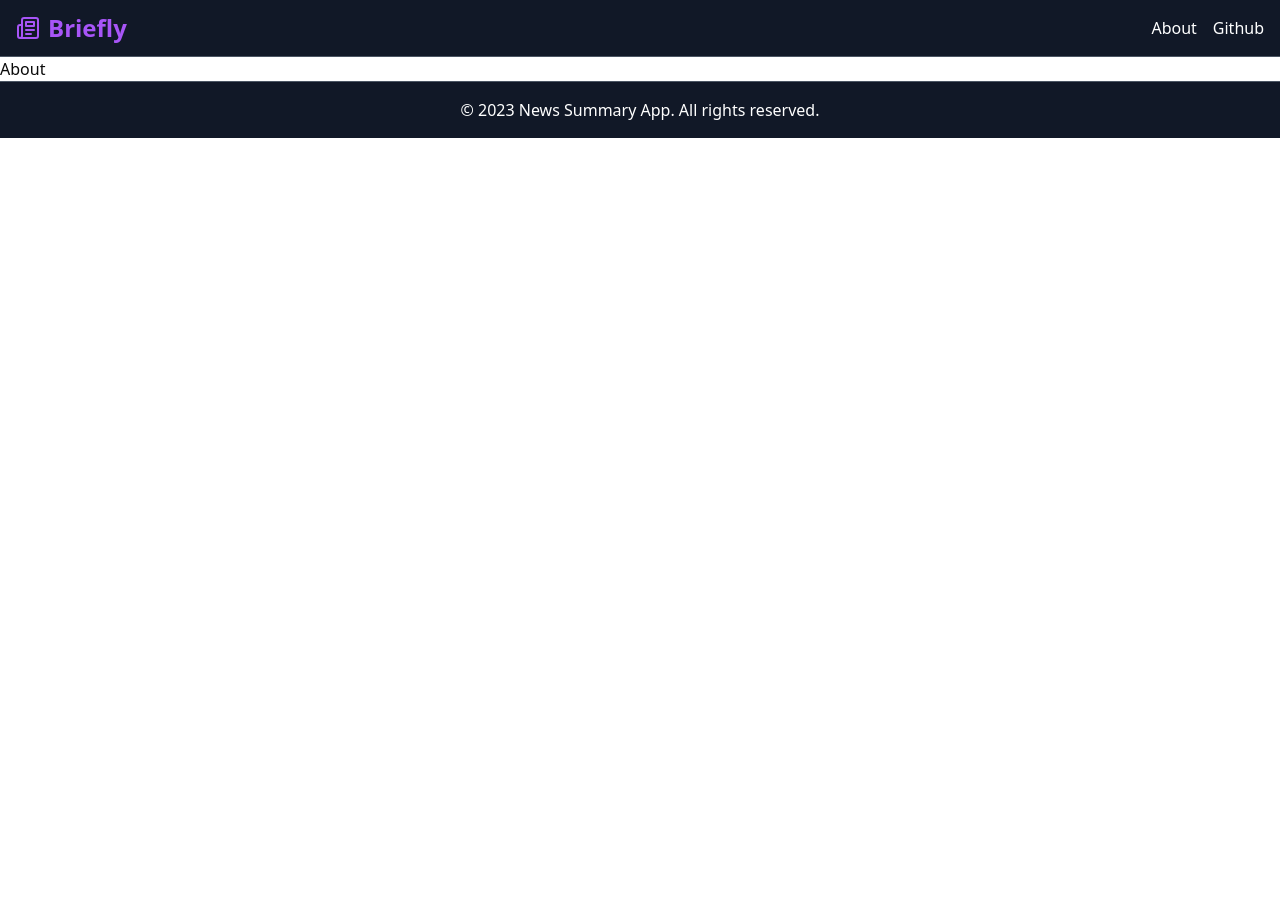
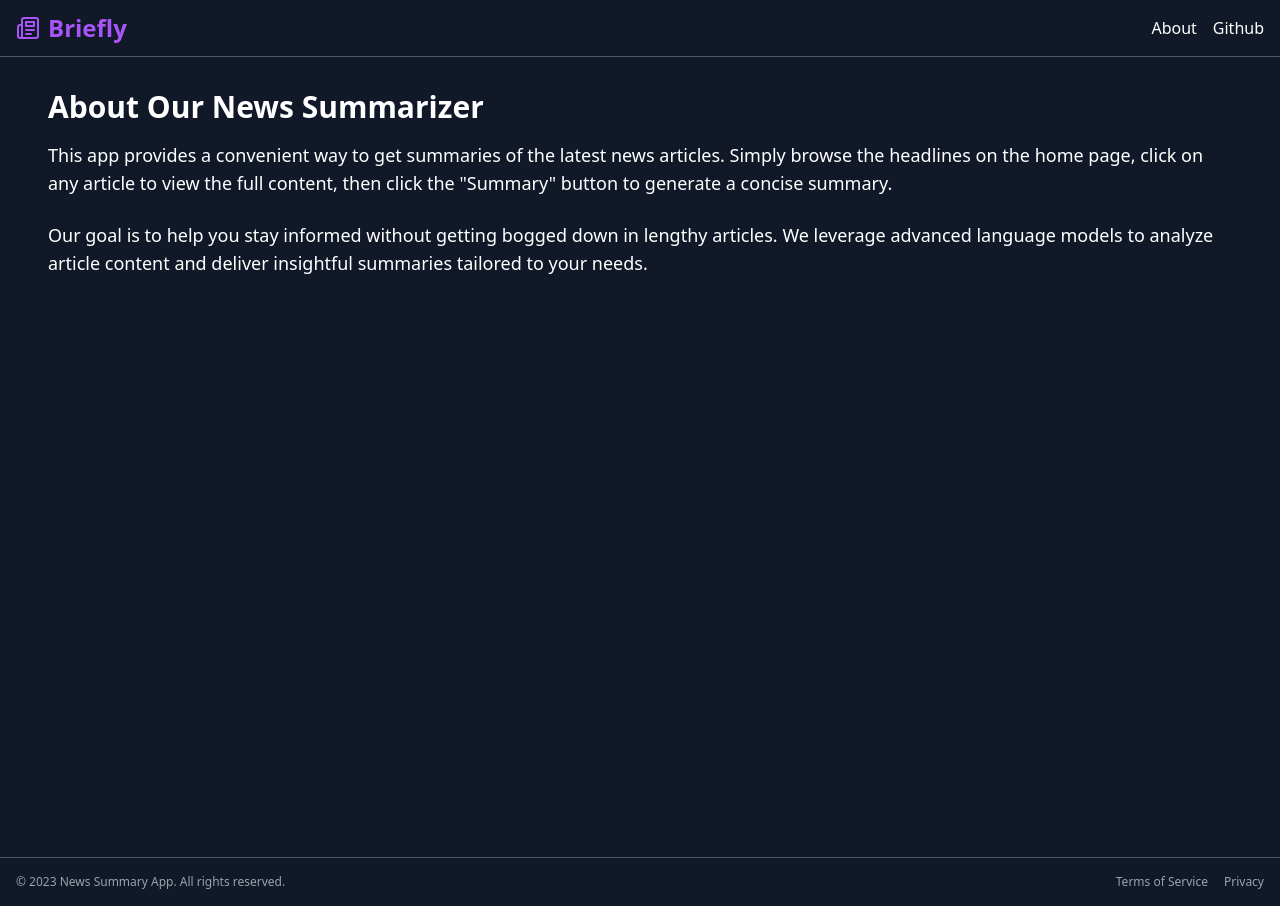
Before and after one commit to shounak03/automated-news-summarizer, a React (Vite) app in the folder frontend/: page /about in a window 1280 px wide. Before the commit the page ends 800 px from the top, so only its background shows below. Built offline with nearby package versions, Linux system fonts and the light colour scheme.

Commit message:
about section updated

```diff
--- a/frontend/src/components/About.tsx
+++ b/frontend/src/components/About.tsx
@@ -1,7 +1,19 @@
 function About() {
   return (
-    <div>About</div>
-  )
+    <div className="min-h-screen bg-gray-900 flex flex-col">
+      <main className="flex-grow p-4 flex flex-col m-4">
+      <div className="container mx-auto px-4">
+        <h2 className="text-3xl font-bold mb-4 text-white">About Our News Summarizer</h2>
+        <p className="text-lg mb-6 text-white">
+          This app provides a convenient way to get summaries of the latest news articles. Simply browse the headlines on the home page, click on any article to view the full content, then click the "Summary" button to generate a concise summary.
+        </p>
+        <p className="text-lg text-white">
+          Our goal is to help you stay informed without getting bogged down in lengthy articles. We leverage advanced language models to analyze article content and deliver insightful summaries tailored to your needs.
+        </p>
+      </div>
+    </main>
+    </div>
+  );
 }
 
-export default About
+export default About;
--- a/frontend/src/components/Footer.tsx
+++ b/frontend/src/components/Footer.tsx
@@ -1,8 +1,29 @@
+import { Link } from "react-router-dom"
+
 function Footer() {
   return (
-    <footer className="bg-gray-900 p-4 text-center text-white border-t border-gray-600">
-        <p>&copy; 2023 News Summary App. All rights reserved.</p>
-      </footer>
+
+      <footer className="border-t p-4 border-gray-600 bg-gray-900">
+      <div className="container mx-auto flex justify-between items-center">
+     <p className="text-xs text-gray-400">© 2023 News Summary App. All rights reserved.</p>
+     <div className="flex space-x-4">
+       <Link
+         className="text-xs  text-gray-400 hover:text-purple-400 transition-colors"
+         to="/terms-of-service"
+         aria-label="Terms of Service"
+       >
+         Terms of Service
+       </Link>
+       <Link
+         className="text-xs text-gray-400 hover:text-purple-400 transition-colors"
+         to="/privacy-policy"
+         aria-label="Privacy Policy"
+       >
+         Privacy
+       </Link>
+     </div>
+   </div>
+ </footer>
   )
 }
 
```
